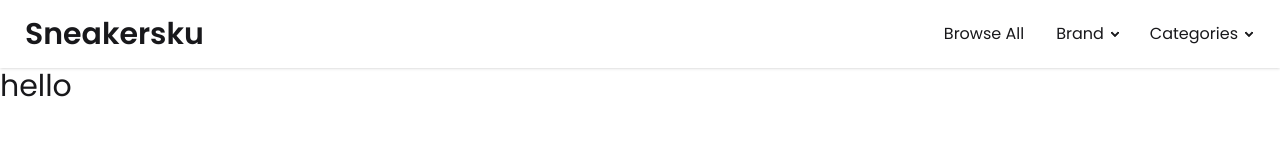
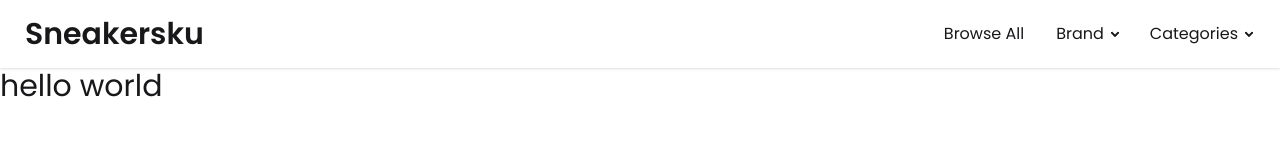
Before and after one commit to riskymahendraa/e-commerce-sneakers, a React (Vite) app: page / in a window 1280 px wide. Shown: the top 160 px of the page. Built offline with nearby package versions, Linux system fonts and the light colour scheme; no server answers.

Commit message:
first commit

```diff
--- a/src/App.jsx
+++ b/src/App.jsx
@@ -10,7 +10,7 @@ function App() {
   return (
     <>
       <Navbar />
-      <div className="text-3xl">hello</div>
+      <div className="text-3xl">hello world</div>
     </>
   );
 }
```
